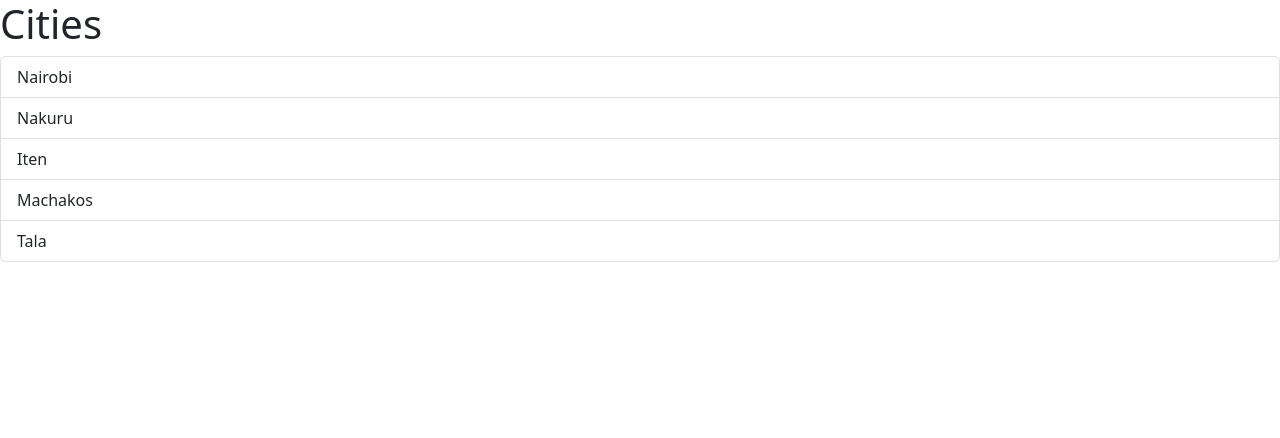
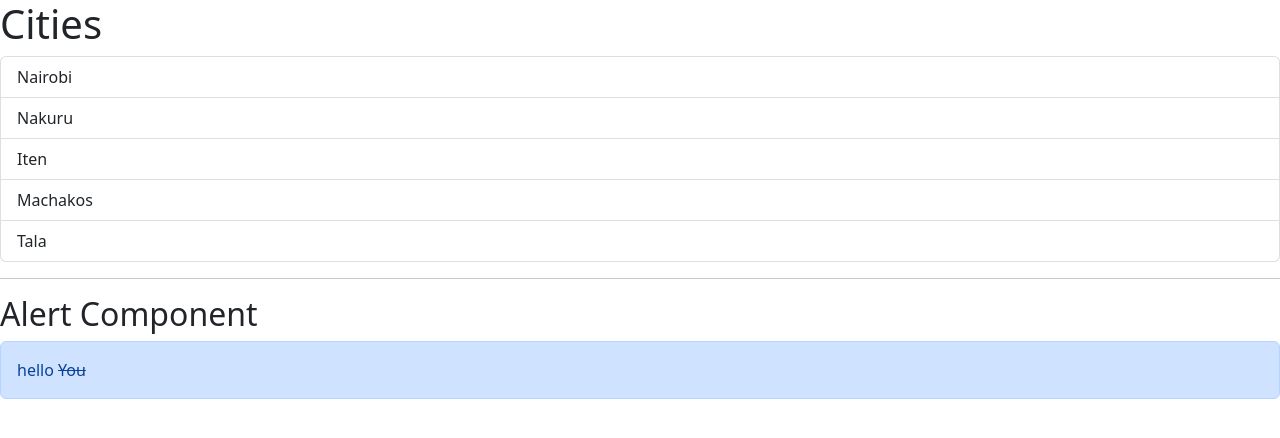
Before and after one commit to stevescilar/React-App-Issuer, a React app: page / in a window 1280 px wide. Shown: the top 438 px of the page. Built offline with nearby package versions, Linux system fonts and the light colour scheme; the HTML template or start-up script is replaced by a standard one.

Commit message:
alert component

```diff
--- a/src/App.tsx
+++ b/src/App.tsx
@@ -1,3 +1,4 @@
+import Alert from "./components/Alert";
 import ListGroup from "./components/ListGroup";
 
 function App() {
@@ -7,9 +8,22 @@
     console.log(item);
   };
   return (
-    <div>
-      <ListGroup items={items} heading="Cities" onSelectItem={handleSelectItem} />
-    </div>
+    <>
+      <div>
+        <ListGroup
+          items={items}
+          heading="Cities"
+          onSelectItem={handleSelectItem}
+        />
+      </div>
+      <hr />
+      <div>
+        <h2>Alert Component</h2>
+        <Alert>
+          hello <strike>You</strike>
+        </Alert>
+      </div>
+    </>
   );
 }
 
--- /dev/null
+++ b/src/components/Alert.tsx
@@ -0,0 +1,10 @@
+import { ReactNode } from "react";
+
+interface Props {
+  children: ReactNode;
+}
+const Alert = ({ children }: Props) => {
+  return <div className="alert alert-primary">{children}</div>;
+};
+
+export default Alert;
```
